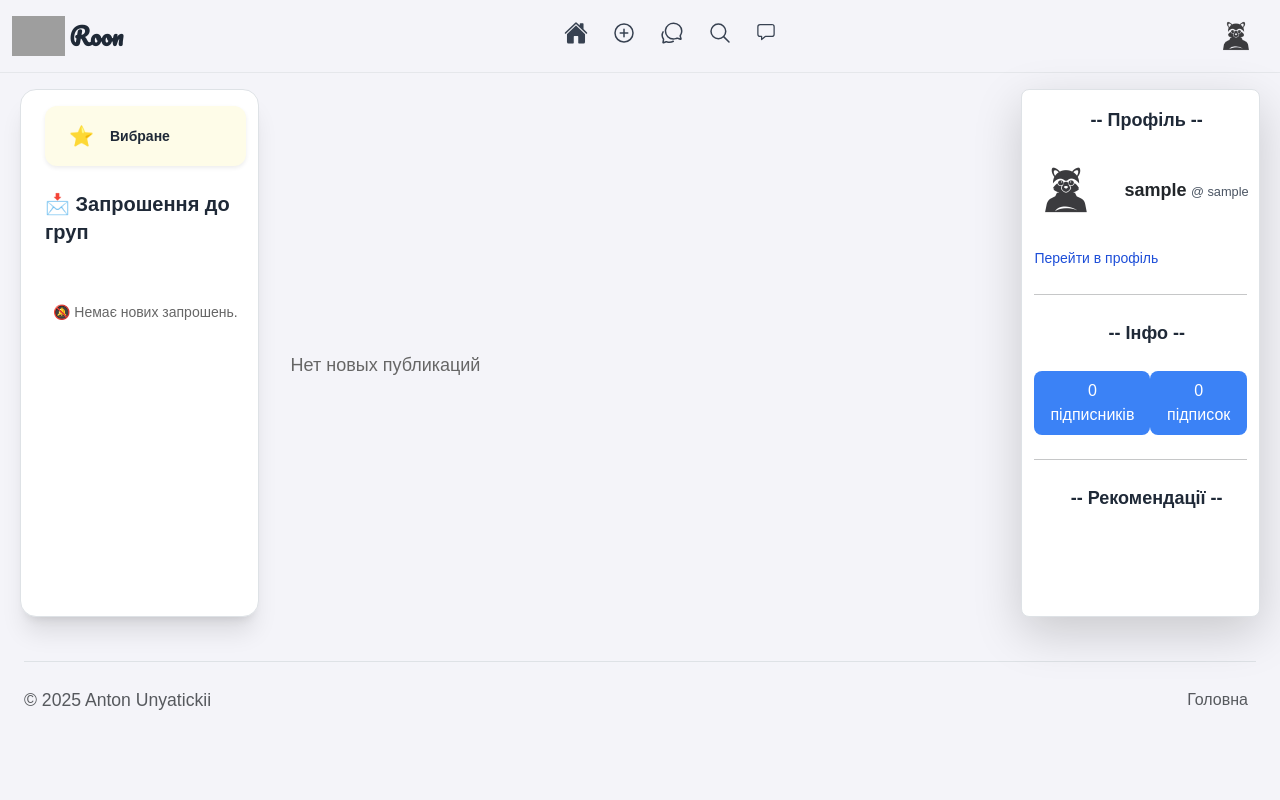
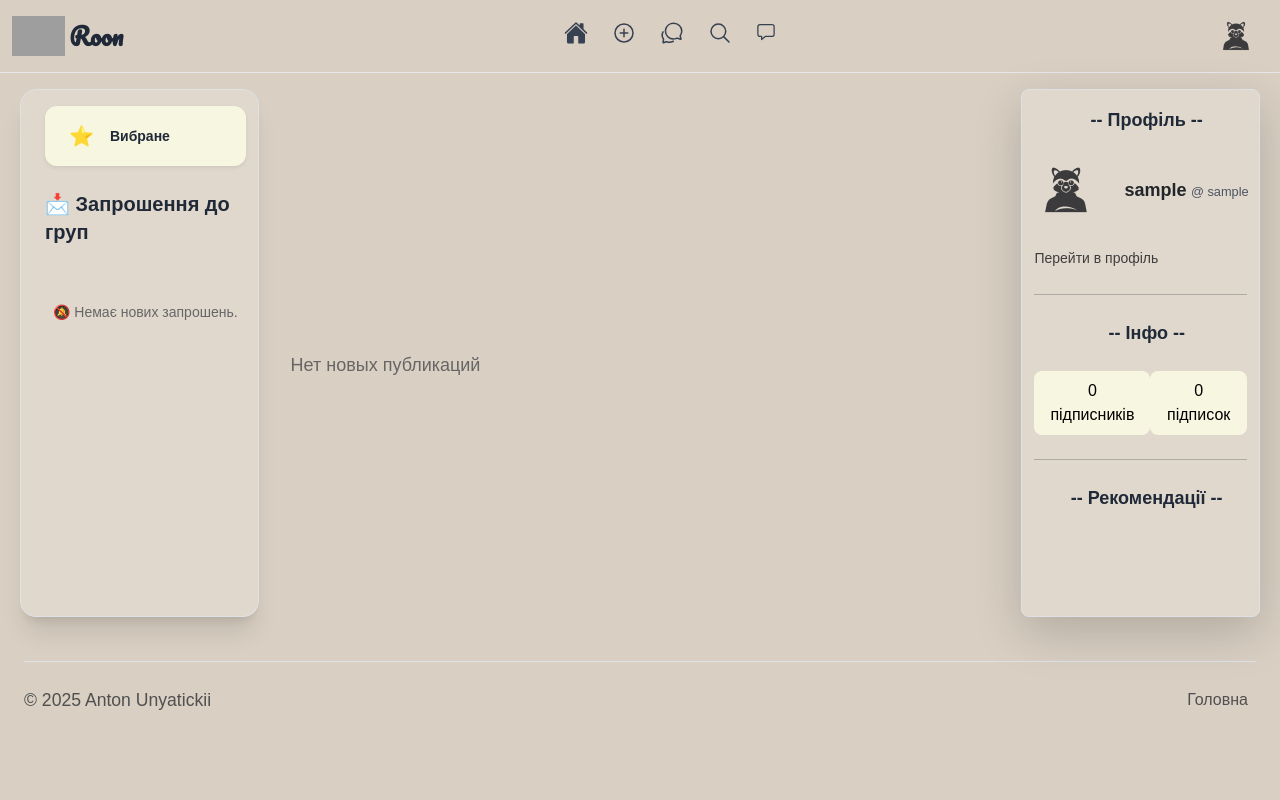
Before and after one commit to AntonUniatitskyi/Social_Media, a Django app: page / in a window 1280 px wide. Run offline with Django 5.2, Linux system fonts and the light colour scheme; the visitor is signed in with stand-in values (Sample User, id 1); data comes from the database, SQL or seed files in the repository; data that the repository does not hold is empty; some libraries are stand-ins or nearby versions; some web fonts are replaced; grey boxes are pictures that could not be loaded.

Commit message:
new web interface

```diff
--- a/chat/templates/chat/chat_list.html
+++ b/chat/templates/chat/chat_list.html
@@ -32,7 +32,7 @@
                 {% if chatroom.group_chat_name and chatroom.group_chat_name != favorites_name %}
                     <li>
                         <a href="{% url 'chatroom' chatroom.group_name %}"
-                        class="flex items-center justify-between p-4 bg-white hover:bg-gray-100 rounded-xl shadow-sm transition">
+                        class="flex items-center justify-between p-4 home-card hover:bg-gray-100 rounded-xl shadow-sm transition">
                             <span class="text-gray-800 font-medium" style="text-decoration: none;">
                                 {{ chatroom.group_chat_name|slice:":30" }}
                             </span>
@@ -51,7 +51,7 @@
                     {% if member != user %}
                         <li>
                             <a href="{% url 'chatroom' chatroom.group_name %}"
-                               class="flex items-center justify-between p-4 bg-white hover:bg-gray-100 rounded-xl shadow-sm transition">
+                               class="flex items-center justify-between p-4 home-card hover:bg-gray-100 rounded-xl shadow-sm transition">
                                 <div class="flex items-center gap-3">
                                     <img src="{{ member.profile.get_avatar_url }}"
                                          alt="{{ member.profile.user.username }}"
--- a/social/forms.py
+++ b/social/forms.py
@@ -14,7 +14,8 @@ class CommentForm(forms.ModelForm):
                 'rows': 2,
                 'placeholder': 'Ваш коментар',
                 # 'style': 'background-color: white; border-color: black; width: auto',
-                'class': 'comment-text'
+                'class': 'comment-text',
+                # 'style': 'color: #4a4a4a; background-color: #b7ada5'
             })
         }
 
@@ -26,7 +27,8 @@ class PublicationForm(forms.ModelForm):
             'text': forms.Textarea(attrs={
                 'id': 'id_text',
                 'rows': 2,
-                'placeholder': 'Підпис'
+                'placeholder': 'Підпис',
+                'class': 'w-full px-4 py-2 border border-gray-300 rounded-xl focus:outline-none focus:ring-2 focus:ring-blue-500 focus:border-transparent shadow-sm'
             }),
         }
     def __init__(self, *args, **kwargs):
--- a/social/static/social/style.css
+++ b/social/static/social/style.css
@@ -21,7 +21,7 @@ input[type="password"] {
 
 body {
     font-family: Arial, sans-serif;
-    background-color: #f4f4f9;
+    background-color: #d9cfc3;
     margin: 0;
     padding: 0;
     min-height: 100vh;
@@ -461,15 +461,19 @@ input:valid ~ label {
 }
 
 .comment-text {
-    background-color: white;
+    background-color: #beb3ab;
     width: 100%;
     border: 1px solid #000;
     box-sizing: border-box;
     resize: vertical;
     padding: 8px 12px;
     border-radius: 6px;
+    color: #4a4a4a;
 }
 
+.comment-text::placeholder {
+    color: #4a4a4a;
+}
 
 
 
@@ -834,6 +838,7 @@ mini-logo {
 
 .create-post-container {
     max-width: 600px;
+    background-color: white;
     margin: auto;
     padding: 20px;
     border-radius: 16px;
@@ -913,3 +918,23 @@ mini-logo {
     font-weight: bold;
     z-index: 9999;
 }
+
+.home-card {
+    background-color: #e1d9cef1 !important;
+}
+
+/* label {
+    background-color: #b7ada5 !important;
+} */
+
+.gol-s {
+    background-color: #f7f6e0;
+}
+
+.gol-s:focus {
+    background-color: #f8f6d5 !important;
+}
+
+.gol-s:hover {
+    background-color: #f8f6d5 !important;
+}
--- a/social/templates/social/home.html
+++ b/social/templates/social/home.html
@@ -8,11 +8,11 @@
 
 <div class="flex flex-col xl:flex-row gap-4 px-2 sm:px-4">
 
-    <div class="hidden xl:block w-1/5 mt-3 mb-10 pl-3 pt-3 pb-20 overflow-y-auto sticky top-10 bg-white rounded-2xl border border-gray-300 shadow-xl max-h-[calc(100vh-85px)]">
+    <div class="hidden xl:block w-1/5 mt-3 mb-10 pl-3 pt-3 pb-20 overflow-y-auto sticky top-10 home-card rounded-2xl border border-gray-300 shadow-xl max-h-[calc(100vh-85px)]">
         <div class="container">
             <!-- Favorites Section -->
             <a href="{% url 'favorites_chat' %}"
-               class="flex items-center gap-3 px-4 py-3 text-sm font-medium text-gray-800 bg-yellow-50 hover:bg-yellow-100 rounded-xl transition-all duration-200 mb-6 shadow-sm">
+               class="flex items-center gap-3 px-4 py-3 text-sm font-medium text-gray-800 gol-s rounded-xl transition-all duration-200 mb-6 shadow-sm">
                 <span class="text-yellow-500 text-xl">⭐</span>
                 <span class="font-semibold">Вибране</span>
             </a>
@@ -23,21 +23,21 @@
                 <ul class="space-y-6">
                     {% for invite in invites %}
                         {% if invite.accepted is None %}
-                            <li class="bg-gradient-to-br from-white via-blue-50 to-white p-2 rounded-2xl border border-gray-200 shadow-md hover:shadow-xl transition duration-300">
+                            <li class="p-2 rounded-2xl border border-gray-200 shadow-md hover:shadow-xl transition duration-300" style="background-color: #beb3ab;">
                                 <div class="flex items-start gap-2">
                                     <div class="flex-1">
                                         <p class="text-sm text-gray-700 leading-relaxed">
                                             <span class="font-semibold text-gray-900">{{ invite.from_user.username }}</span>
                                             запросив тебе у групу
-                                            <span class="font-semibold text-blue-600">{{ invite.chat_group.group_chat_name }}</span>.
+                                            <span class="font-semibold text-gray-900">{{ invite.chat_group.group_chat_name }}</span>.
                                         </p>
                                         <div class="mt-2 flex gap-1 flex-col">
                                             <a href="{% url 'respond_to_invite' invite.id 'accept' %}"
-                                               class="flex items-center gap-2 px-4 py-2 text-sm font-semibold bg-green-500 text-white rounded-xl hover:bg-green-600 transition shadow">
+                                               class="flex items-center gap-2 px-4 py-2 text-sm font-semibold text-white rounded-xl hover:bg-green-600 transition shadow" style="background-color: #5e8677; color: #ede6dbf1;">
                                                 ✅ Прийняти
                                             </a>
                                             <a href="{% url 'respond_to_invite' invite.id 'reject' %}"
-                                               class="flex items-center gap-2 px-4 py-2 text-sm font-semibold bg-red-500 text-white rounded-xl hover:bg-red-600 transition shadow">
+                                               class="flex items-center gap-2 px-4 py-2 text-sm font-semibold text-white rounded-xl hover:bg-red-600 transition shadow" style="background-color: #bf3535; color: #ede6dbf1;">
                                                 ❌ Відхилити
                                             </a>
                                         </div>
@@ -60,7 +60,7 @@
         {% if home %}
             <div class="posts-list">
                 {% for publication in home %}
-                    <div class="post-page-container" data-publication-id="{{ publication.id }}">
+                    <div class="post-page-container shadow-xl home-card" data-publication-id="{{ publication.id }}">
                         <div class="post-media">
                             <div class="media_container mx-auto max-w-[300px] w-full px-4">
                                 {% if publication.media_items.all %}
@@ -85,7 +85,7 @@
                                 {% endif %}
                             </div>
                         </div>
-                        <div class="post-details">
+                        <div class="post-details home-card">
                             <div class="post-header">
                                 <div class="post-header-text">
                                     <div>
@@ -97,8 +97,8 @@
                                         {% else %}
                                             <strong><a href="{% url 'profile' publication.profile.user.username %}" style="display: block;">{{ publication.profile.user.username }}</a></strong>
                                         {% endif %}
-                                        <small style="color: #888; display: block; margin-top: -4px;">@ {{ publication.profile.uusername }}</small>
-                                        <small style="color: #888;">{{ publication.timestamp|date:"d.m.Y H:i" }}</small>
+                                        <small style="color: #4a4a4a; display: block; margin-top: -4px;">@ {{ publication.profile.uusername }}</small>
+                                        <small style="color: #4a4a4a;">{{ publication.timestamp|date:"d.m.Y H:i" }}</small>
                                     </div>
                                 </div>
                             </div>
@@ -107,10 +107,10 @@
                                 {% for comment in publication.comments.all %}
                                     <div style="margin-bottom: 15px;">
                                         <strong>{{ comment.user.user.username }}</strong>: {{ comment.text_com }}
-                                        <small style="color: #888; display: block;">{{ comment.created_at|date:"d.m.Y H:i" }}</small>
+                                        <small style="color: #4a4a4a; display: block;">{{ comment.created_at|date:"d.m.Y H:i" }}</small>
                                     </div>
                                 {% empty %}
-                                    <p style="color: #666;">Коментарів нема</p>
+                                    <p style="color: #4a4a4a;">Коментарів нема</p>
                                 {% endfor %}
                             </div>
 
@@ -122,20 +122,20 @@
                                         <div class="flex flex-row">
                                             <button type="submit" class="btn p-0 like">
                                                 {% if publication.liked_by_user %}
-                                                    <ion-icon name="paw" style="font-size: 24px; color: red;"></ion-icon>
+                                                    <ion-icon name="paw" style="font-size: 24px; color: rgb(154, 0, 0);"></ion-icon>
                                                 {% else %}
                                                     <ion-icon name="paw-outline" style="font-size: 24px;"></ion-icon>
                                                 {% endif %}
                                             </button>
-                                            <p class="like-count ml-2">{{ publication.likes_count }}</p>
+                                            <p class="like-count ml-2" style="color: #4a4a4a;">{{ publication.likes_count }}</p>
                                         </div>
                                     </form>
                                     <hr>
                                 </div>
                                 <!-- Форма комментария -->
-                                <form method="post" action="{% url 'create_comment' %}" class="comment-form" style="display: flex; justify-content: space-between; align-items: center; flex-direction: column;">
+                                <form method="post" action="{% url 'create_comment' %}" class="comment-form" style="display: flex; justify-content: space-between; align-items: center; flex-direction: column; color: #4a4a4a;">
                                     {% csrf_token %}
-                                    <div class="relative w-full" style="perspective: 500px;">
+                                    <div class="relative w-full" style="perspective: 500px; color: #4a4a4a;">
                                         <input type="hidden" name="publication_id" value="{{ publication.id }}">
                                         {{ form.text_com }}
                                         <button type="submit" class="ml-2 absolute bottom-1.5 right-2">
@@ -156,7 +156,7 @@
         {% endif %}
     </div>
 
-    <div class="hidden xl:block w-1/5 mt-3 mb-10 pl-3 pt-3 pb-20 overflow-y-auto sticky top-10 bg-white rounded-lg border border-gray-300 shadow-lg max-h-[calc(100vh-85px)]">
+    <div class="hidden xl:block w-1/5 mt-3 mb-10 pl-3 pt-3 pb-20 overflow-y-auto sticky top-10 home-card rounded-lg border border-gray-300 shadow-lg max-h-[calc(100vh-85px)]">
         <!-- Profile Section -->
         <p class="text-center mb-4 font-semibold text-lg text-gray-800">-- Профіль --</p>
         <div class="post-header-text flex items-center mb-4">
@@ -166,7 +166,7 @@
                 <small class="text-gray-600">@ {{ user.profile.uusername }}</small>
             </div>
         </div>
-        <small class="text-right ml-auto mr-3 text-blue-700 text-sm">
+        <small class="text-right ml-auto mr-3 text-sm" style="color: #3d3d3d;">
             <a href="{% url 'account' %}">Перейти в профіль</a>
         </small>
         <hr class="mt-4 mb-4 mr-3 bg-gray-300">
@@ -174,8 +174,8 @@
         <!-- Info Section -->
         <p class="text-center mb-4 font-semibold text-lg text-gray-800">-- Інфо --</p>
         <div class="flex flex-row mb-4">
-            <button type="button" class="bg-blue-500 text-white py-2 px-3 rounded-lg hover:bg-blue-600" onclick="toggleCard('followersCard')">{{ user.profile.followers_count }} підписників</button>
-            <button type="button" class="ml-auto mr-3 bg-blue-500 text-white py-2 px-3 rounded-lg hover:bg-blue-600" onclick="toggleCard('followingCard')">{{ user.profile.following_count }} підписок</button>
+            <button type="button" class="gol-s text-black py-2 px-3 rounded-lg" onclick="toggleCard('followersCard')">{{ user.profile.followers_count }} підписників</button>
+            <button type="button" class="gol-s ml-auto mr-3 text-black py-2 px-3 rounded-lg" onclick="toggleCard('followingCard')">{{ user.profile.following_count }} підписок</button>
         </div>
         <hr class="mt-4 mb-4 mr-3 bg-gray-300">
 
@@ -188,7 +188,7 @@
                     <strong class="text-lg">{{ rec.username }}</strong>
                     <small class="text-gray-600">Ви знайомі?</small>
                 </div>
-                <small class="text-right ml-auto mr-3 text-blue-700 text-sm">
+                <small class="text-right ml-auto mr-3 text-sm" style="color: #ede6dbf1;">
                     <a href="{% url 'profile' rec.username %}" target="_blank">Переглянути</a>
                 </small>
             </div>
@@ -303,7 +303,7 @@
                     if (data.success) {
                         const icon = this.querySelector('ion-icon');
                         icon.name = data.liked ? 'paw' : 'paw-outline';
-                        icon.style.color = data.liked ? 'red' : '';
+                        icon.style.color = data.liked ? 'rgb(154, 0, 0)' : '';
                         this.querySelector('.like-count').textContent = `${data.likes_count}`;
                     }
                 });
--- a/social/views.py
+++ b/social/views.py
@@ -1,5 +1,4 @@
 from random import shuffle
-
 from django.contrib import messages
 from django.contrib.auth import login
 from django.contrib.auth.decorators import login_required
@@ -11,10 +10,8 @@ from django.http import JsonResponse
 from django.shortcuts import get_object_or_404, redirect, render
 from django.views.decorators.http import require_POST
 from django.views.generic import CreateView, DetailView, ListView, View
-
 import core.settings
 from chat.models import ChatInvitation
-
 from . import models
 from .forms import CommentForm, ProfileForm, PublicationForm, UserEditForm, UserForm
 
@@ -81,6 +78,14 @@ class PublicationCreateView(LoginRequiredMixin, CreateView):
 
         for file in files[:10]:
             models.MediaItem.objects.create(publication=publication, file=file)
+
+        for follower in publication.profile.followers.all():
+            models.Notification.objects.create(
+                recipient=follower,
+                sender=self.request.user,
+                message=f"{self.request.user.username} створив нову публікацію"
+            )
+
 
         messages.success(self.request, "Публікацію створено!")
         return redirect('home')
```
